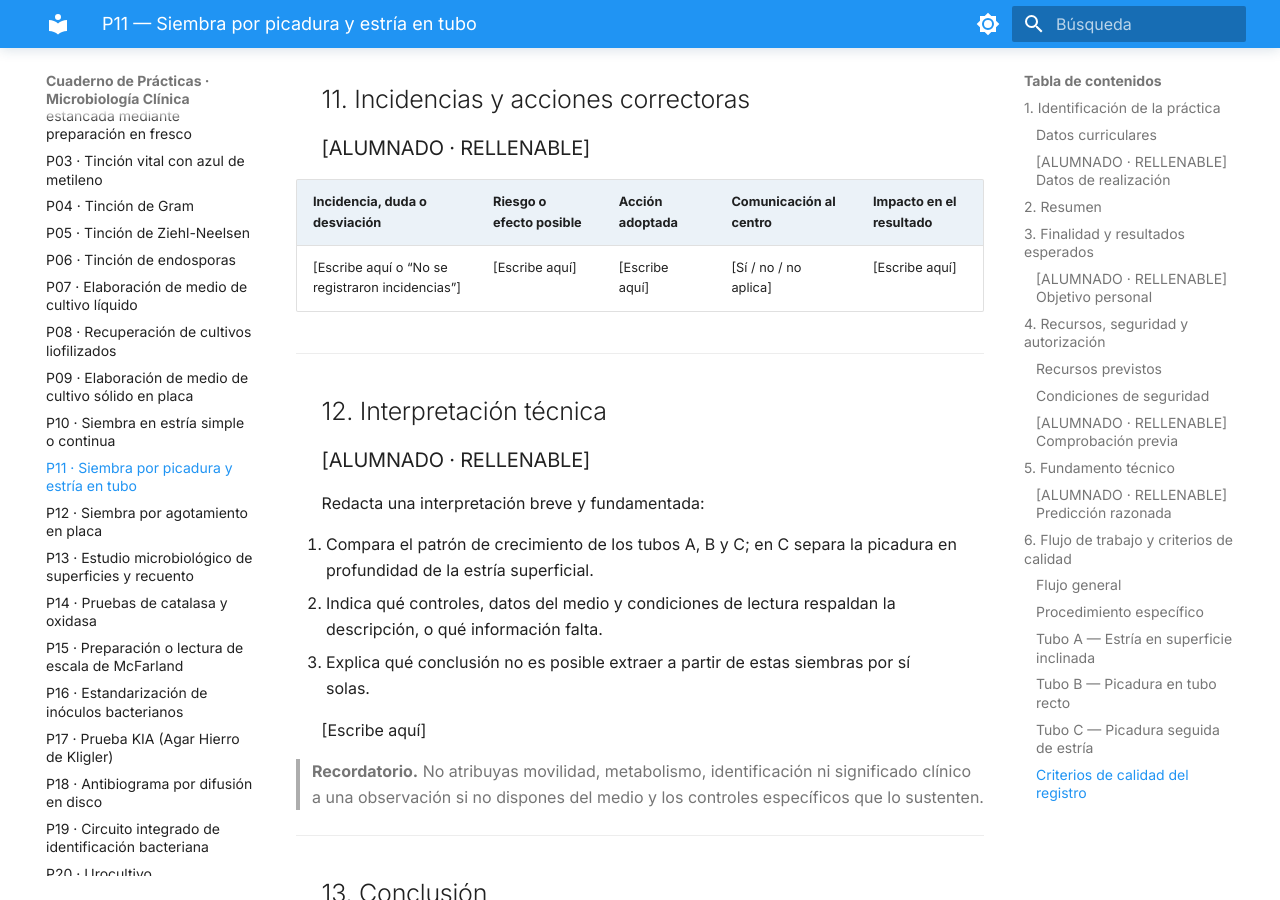
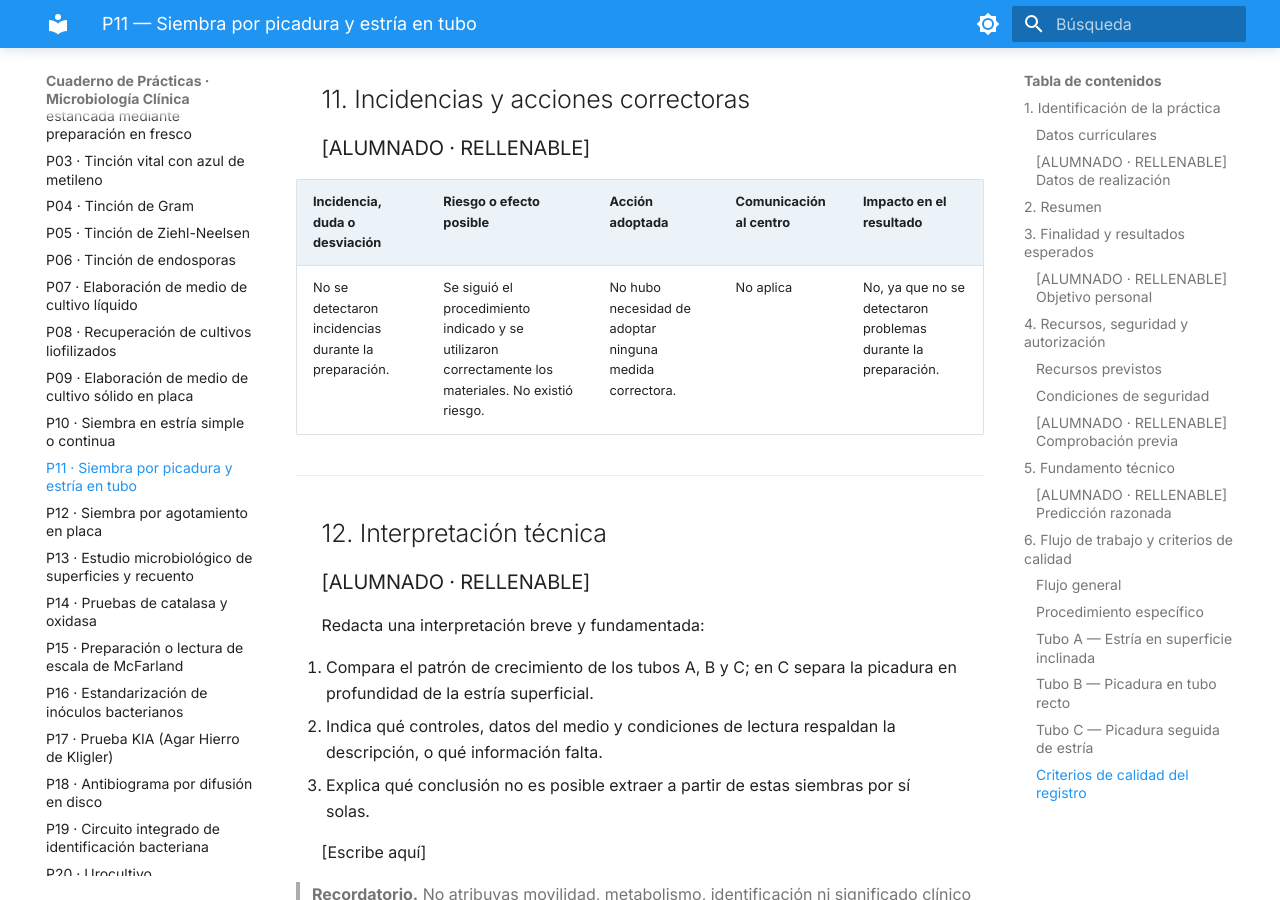
Before and after one commit to aseguror01-source/Cuaderno-Microbiolog-a--Ariadna-Seguro, an MkDocs documentation site: the page built from docs/practicas/P11_Siembra_picadura_y_estria.md, in a window 1280 px wide and 900 px high, scrolled down 10813 px. Built offline with MkDocs 1.6.1 and Material for MkDocs 9.7.7, drawn with Linux system fonts in a browser that asks for light colours.

Commit message:
Update P11_Siembra_picadura_y_estria.md

```diff
--- a/docs/practicas/P11_Siembra_picadura_y_estria.md
+++ b/docs/practicas/P11_Siembra_picadura_y_estria.md
@@ -283,7 +283,7 @@ Incluye fotografías propias de la práctica real solo si su captura está autor
 
 | Incidencia, duda o desviación | Riesgo o efecto posible | Acción adoptada | Comunicación al centro | Impacto en el resultado |
 | --- | --- | --- | --- | --- |
-| [Escribe aquí o “No se registraron incidencias”] | [Escribe aquí] | [Escribe aquí] | [Sí / no / no aplica] | [Escribe aquí] |
+| No se detectaron incidencias durante la preparación. | Se siguió el procedimiento indicado y se utilizaron correctamente los materiales. No existió riesgo. | No hubo necesidad de adoptar ninguna medida correctora. | No aplica | No, ya que no se detectaron problemas durante la preparación. |
 
 ---
 
```
